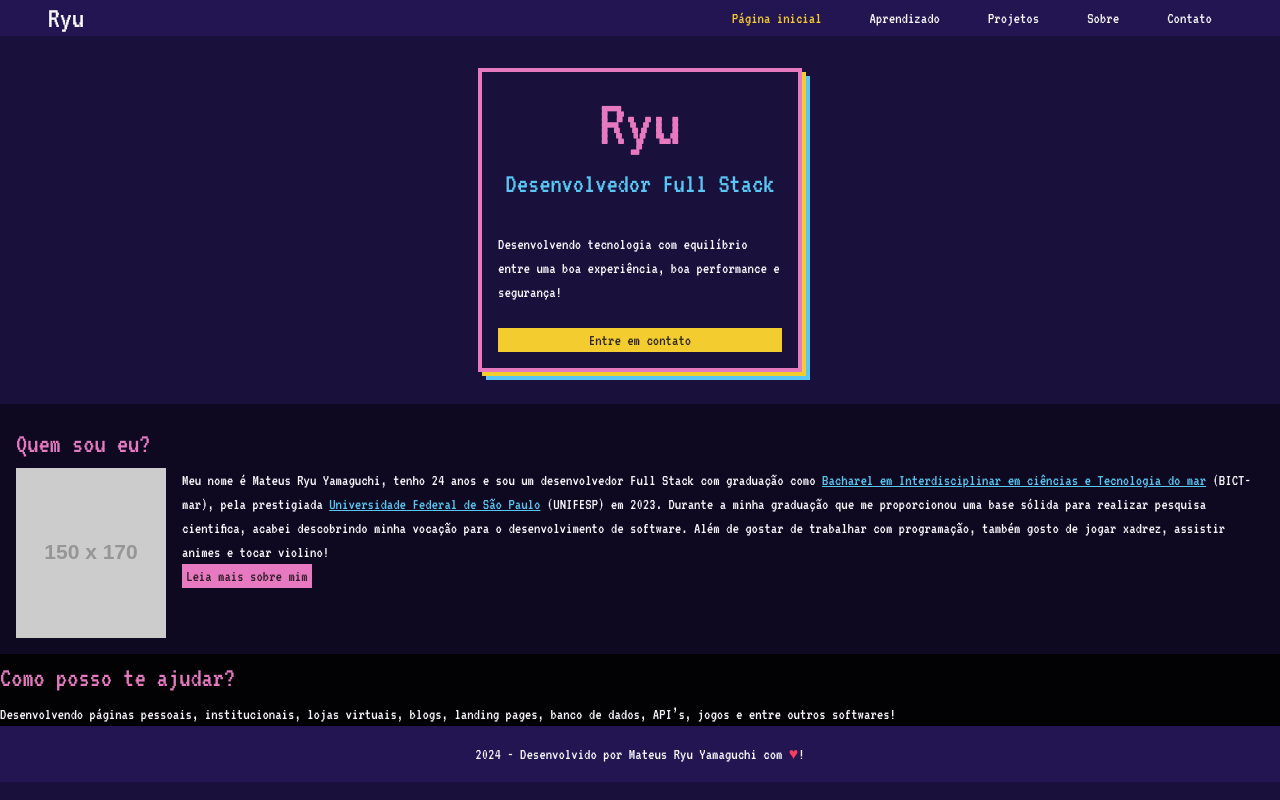
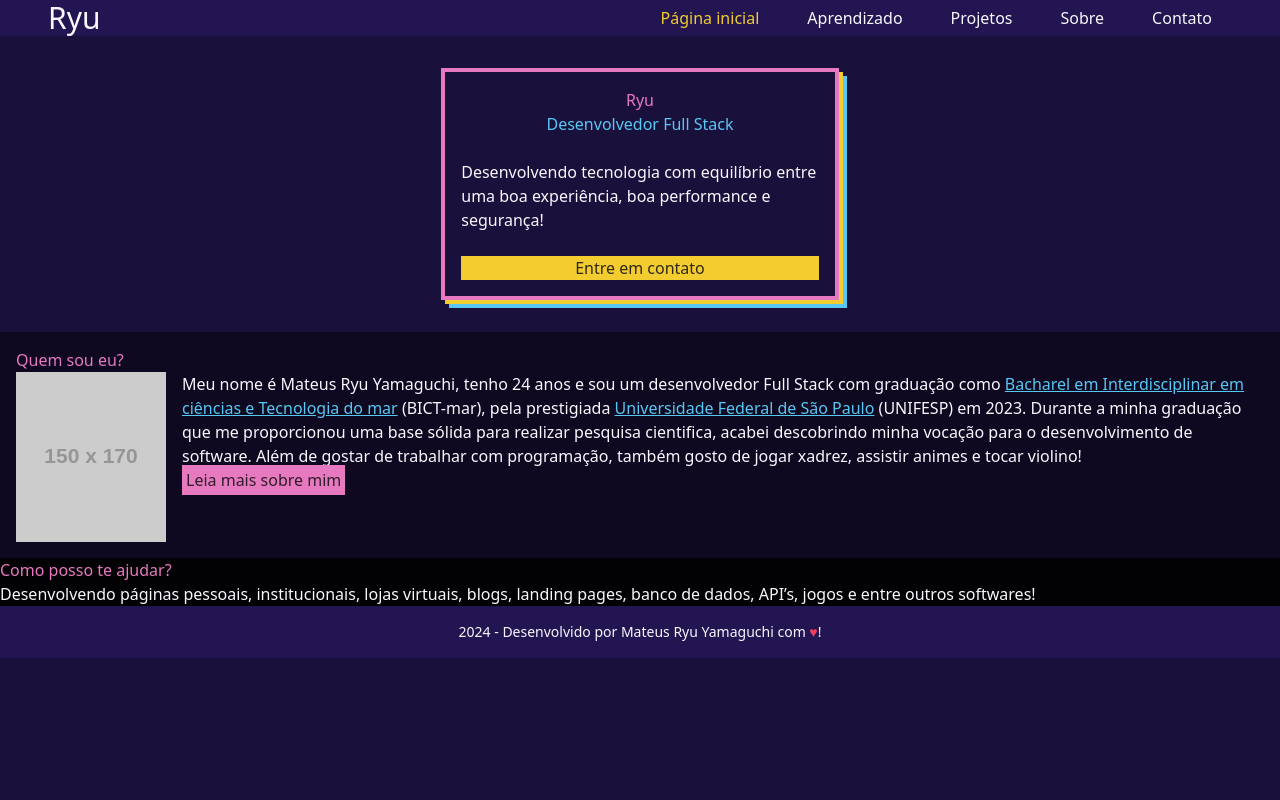
Before and after one commit to MateusRyu/portfolio, a Next.js app: page / in a window 1280 px wide. Built offline with nearby package versions, Linux system fonts and the light colour scheme.

Commit message:
refactor: move style config from globals.css to tailwind.config.ts

```diff
--- a/app/globals.css
+++ b/app/globals.css
@@ -7,41 +7,3 @@
   box-shadow: 4px 4px 0px 0px theme(colors.accent),
     8px 8px 0px 0px theme(colors.secondary);
 }
-
-body {
-  font-family: var(--font-heading), "Lucida Console", "Courier New", monospace;
-}
-
-p {
-  font-family: var(--font-heading), "Courier New", monospace;
-}
-
-h1 {
-  font-size: 68px;
-  line-height: 72px;
-}
-
-h2 {
-  font-size: 420px;
-  line-height: 48px;
-}
-
-h3 {
-  font-size: 28px;
-  line-height: 48px;
-}
-
-h4 {
-  font-size: 20px;
-  line-height: 24px;
-}
-
-p {
-  font-size: 16px;
-  line-height: 24px;
-}
-
-small {
-  font-size: 14px;
-  line-height: 24px;
-}
--- a/tailwind.config.ts
+++ b/tailwind.config.ts
@@ -12,6 +12,14 @@ const config: Config = {
         primary: ["var(--font-primary)"],
         secondary: ["var(--font-secondary)"],
       },
+      fontSize: {
+        h1: ["4.25rem", "4.5rem"],
+        h2: ["2.625rem", "3rem"],
+        h3: ["1.75rem", "3rem"],
+        h4: ["1.25rem", "1.5rem"],
+        p: ["1rem", "1.5rem"],
+        small: ["0.75rem", "1.5rem"],
+      },
     },
   },
   daisyui: {
```
